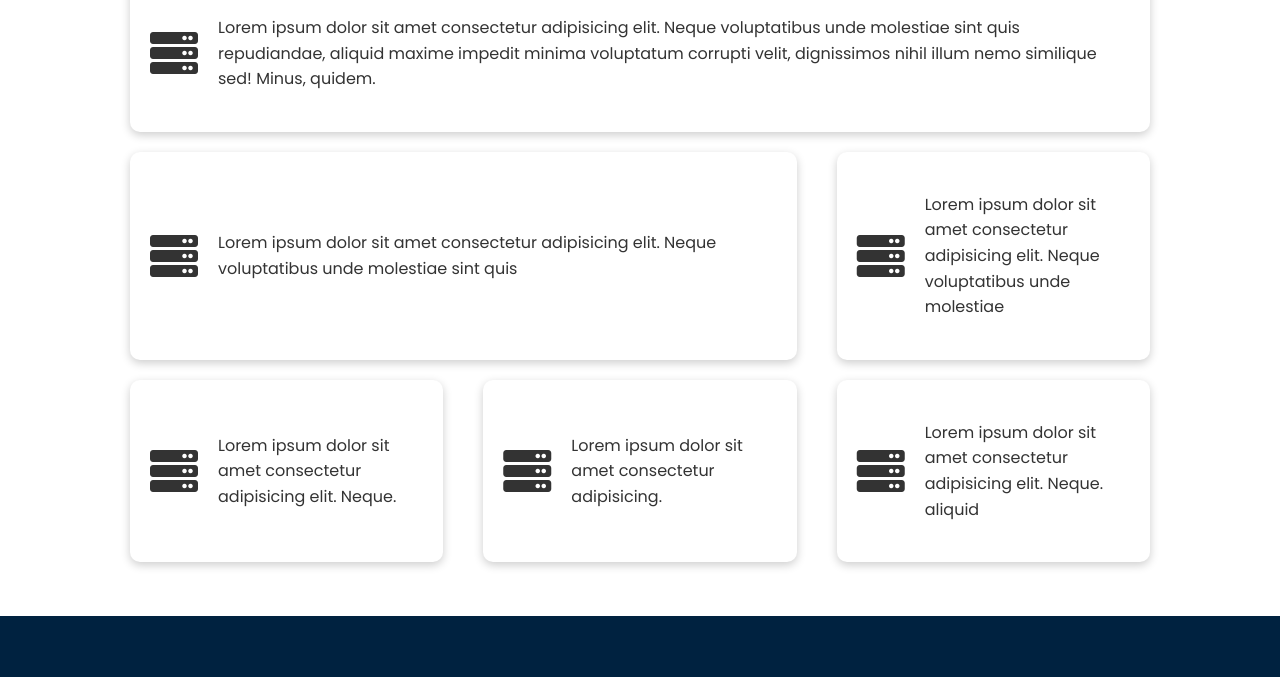
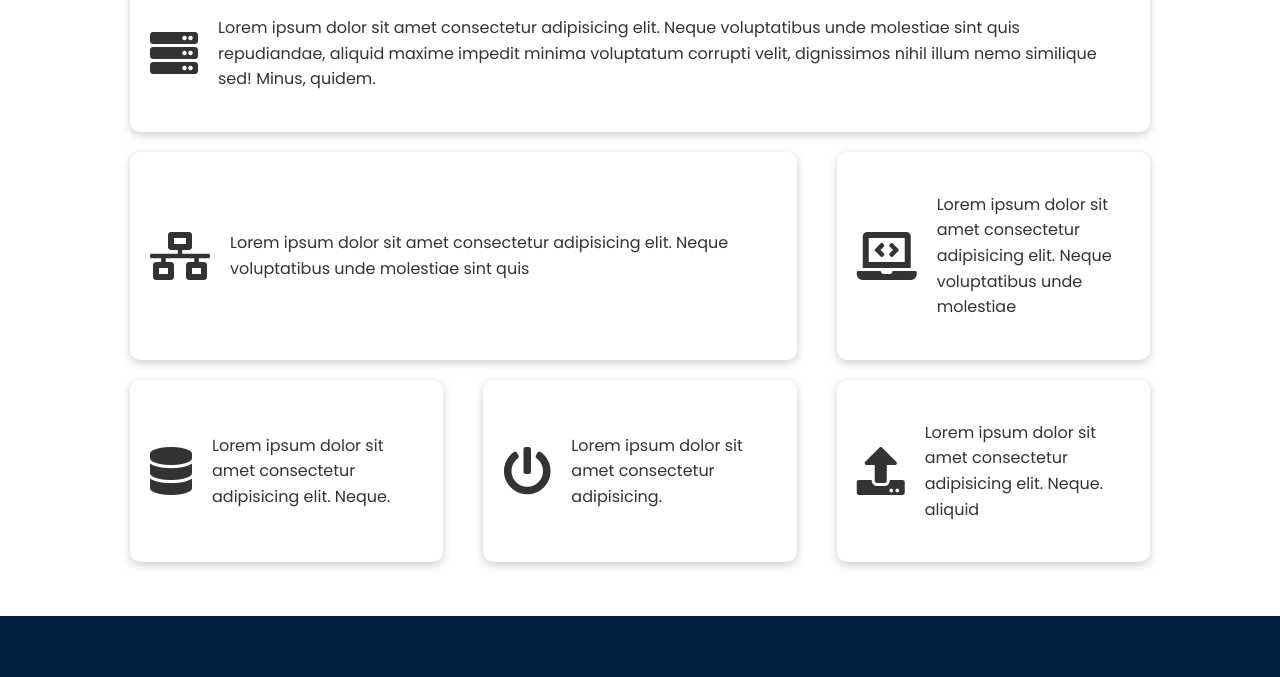
Before and after one commit to jamiev03/Hosting-site-build, a plain HTML site: page features.html in a window 1280 px wide. Shown: the part 777-1454 px from the top of the page. Drawn offline with Linux system fonts and the light colour scheme.

Commit message:
update to icons features page

```diff
--- a/features.html
+++ b/features.html
@@ -58,23 +58,23 @@
           <p>Lorem ipsum dolor sit amet consectetur adipisicing elit. Neque voluptatibus unde molestiae sint quis repudiandae, aliquid maxime impedit minima voluptatum corrupti velit, dignissimos nihil illum nemo similique sed! Minus, quidem.</p>
         </div>
         <div class="card flex">
-          <i class="fas fa-server fa-3x"></i>
+          <i class="fas fa-network-wired fa-3x"></i>
           <p>Lorem ipsum dolor sit amet consectetur adipisicing elit. Neque voluptatibus unde molestiae sint quis </p>
         </div>
         <div class="card flex">
-          <i class="fas fa-server fa-3x"></i>
+          <i class="fas fa-laptop-code fa-3x"></i>
           <p>Lorem ipsum dolor sit amet consectetur adipisicing elit. Neque voluptatibus unde molestiae  </p>
         </div>
         <div class="card flex">
-          <i class="fas fa-server fa-3x"></i>
+          <i class="fas fa-database fa-3x"></i>
           <p>Lorem ipsum dolor sit amet consectetur adipisicing elit. Neque.</p>
         </div>
         <div class="card flex">
-          <i class="fas fa-server fa-3x"></i>
+          <i class="fas fa-power-off fa-3x"></i>
           <p>Lorem ipsum dolor sit amet consectetur adipisicing. </p>
         </div>
         <div class="card flex">
-          <i class="fas fa-server fa-3x"></i>
+          <i class="fas fa-upload fa-3x"></i>
           <p>Lorem ipsum dolor sit amet consectetur adipisicing elit. Neque. aliquid </p>
         </div>
       </div>
```
